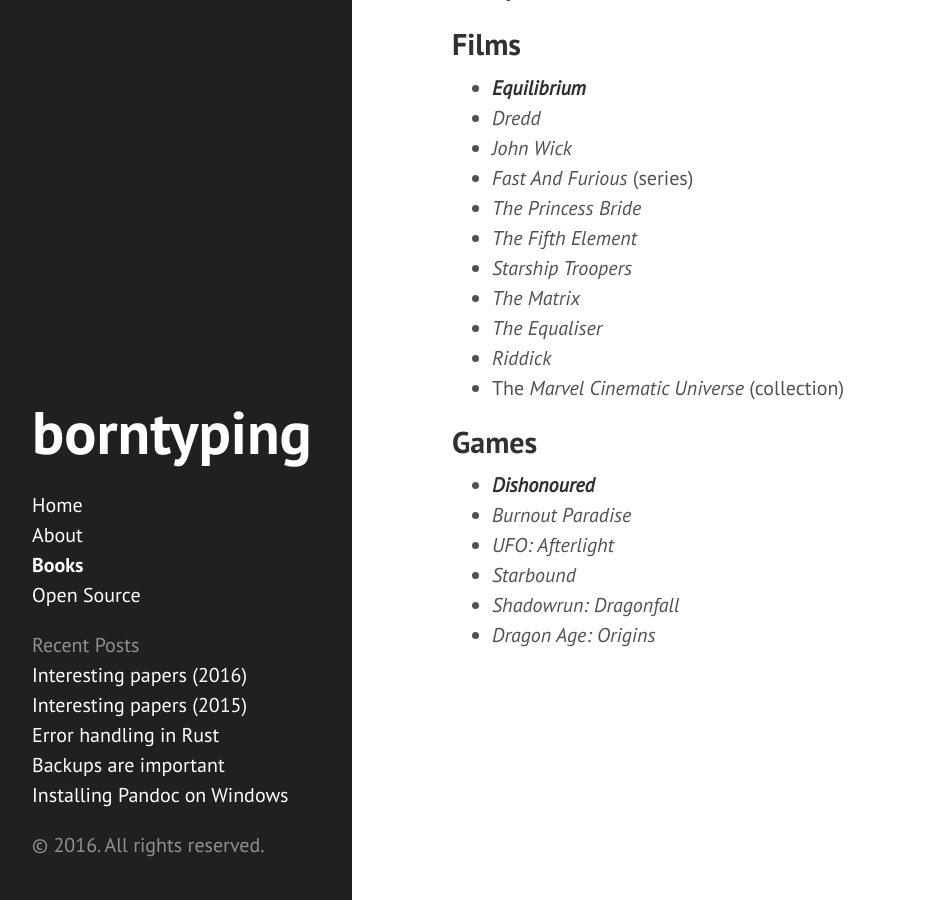
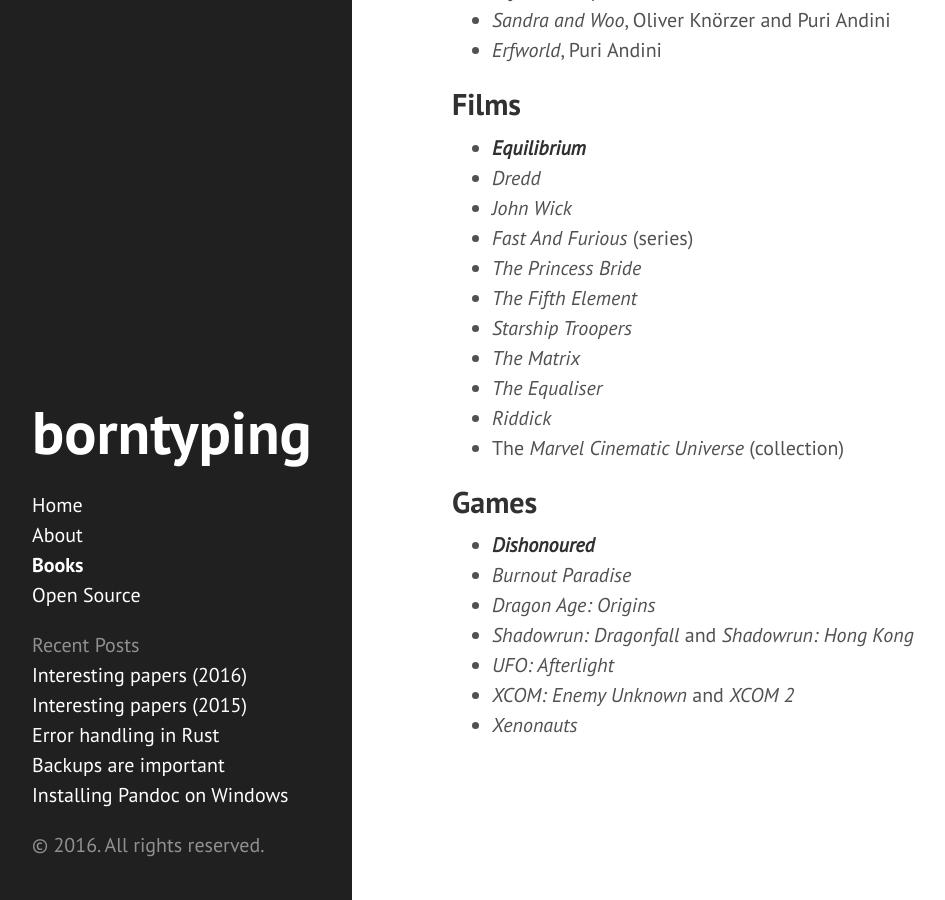
Before and after one commit to borntyping/borntyping.github.io, a Jekyll site: the page built from books.md, in a window 1280 px wide and 900 px high, scrolled down 1805 px. Shown: the whole window, without its empty margins (8-953 px from the left). Built offline with Jekyll 4.4.1, drawn with Linux system fonts in a browser that asks for light colours; some of the changed text lies outside the part shown.

Commit message:
Update Books page

```diff
--- a/books.md
+++ b/books.md
@@ -73,9 +75,10 @@
 
 - _**Dishonoured**_
 - _Burnout Paradise_
+- _Dragon Age: Origins_
+- _Shadowrun: Dragonfall_ and _Shadowrun: Hong Kong_
 - _UFO: Afterlight_
-- _Starbound_
-- _Shadowrun: Dragonfall_
-- _Dragon Age: Origins_
+- _XCOM: Enemy Unknown_ and _XCOM 2_
+- _Xenonauts_
 
 [PI]: http://localroger.com/prime-intellect/
```
Also changed, not shown: other parts of books.md (+2 -0 lines).
